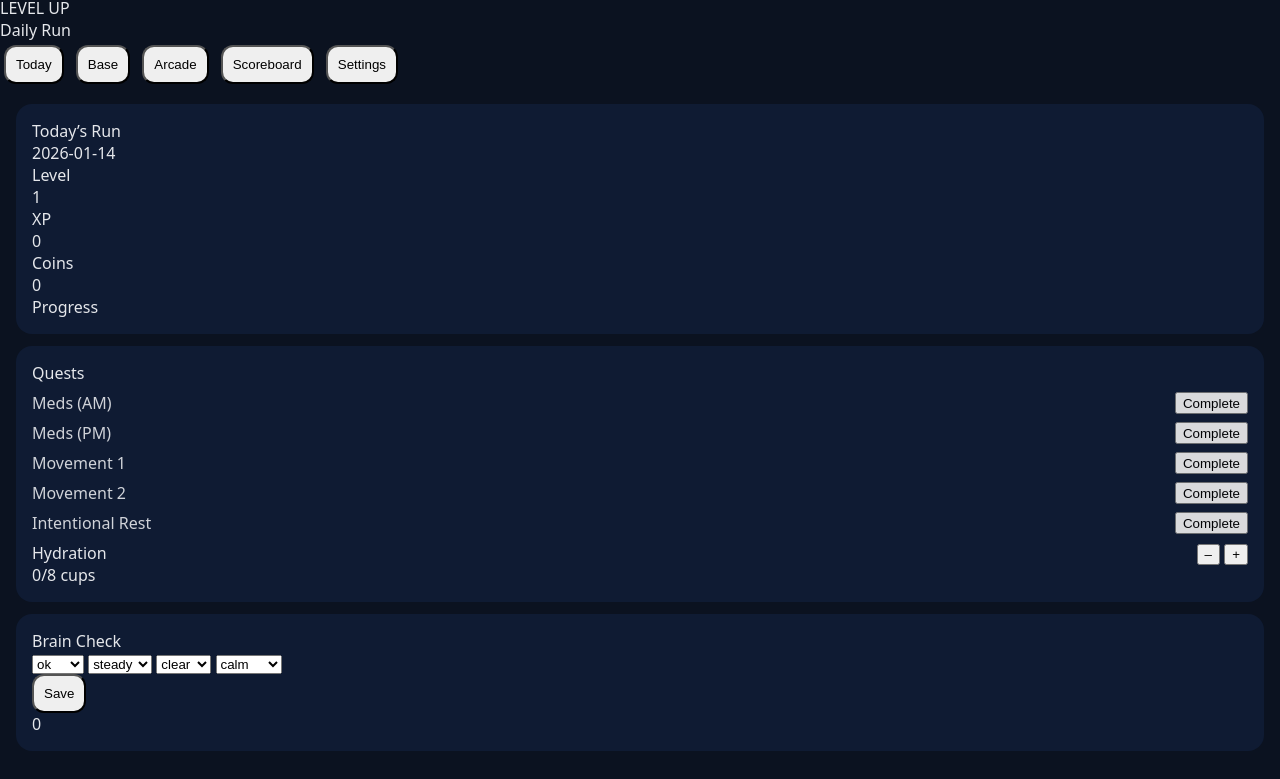
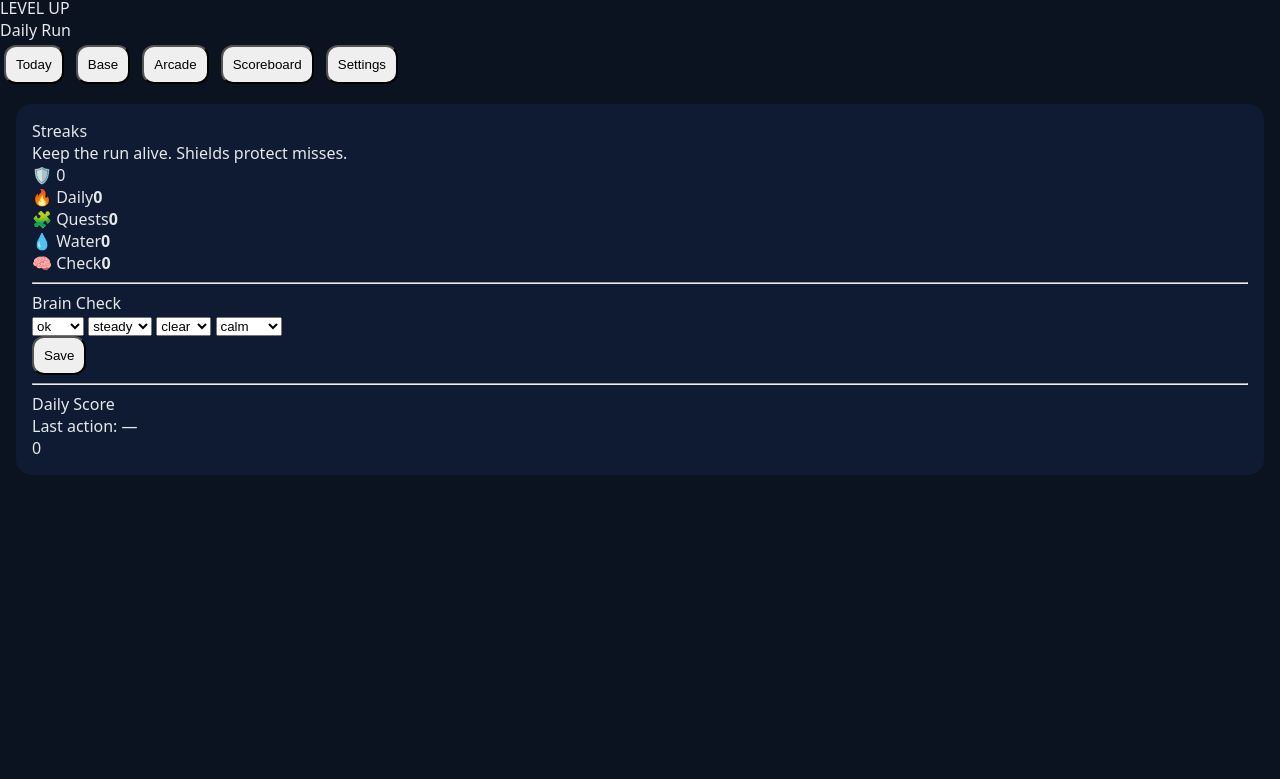
Before and after one commit to mollyelizabeth427/KGK-in2026, a plain HTML site: page index.html in a window 1280 px wide. Shown: the part 25-804 px from the top of the page. Drawn offline with Linux system fonts and the light colour scheme.

Commit message:
Update index.html

```diff
--- a/index.html
+++ b/index.html
@@ -30,50 +30,24 @@
   <main class="container">
 
     <!-- TODAY -->
-    <section class="view" id="view-today">
 <div class="panel">
   <div class="row">
     <div>
-            <div class="h1">Today’s Run</div>
-            <div class="muted" id="todayDate"></div>
+      <div class="h2">Streaks</div>
+      <div class="muted small">Keep the run alive. Shields protect misses.</div>
     </div>
-          <div class="stats">
-            <div class="stat"><div class="label">Level</div><div class="value" id="levelVal">1</div></div>
-            <div class="stat"><div class="label">XP</div><div class="value" id="xpVal">0</div></div>
-            <div class="stat"><div class="label">Coins</div><div class="value" id="coinsVal">0</div></div>
-          </div>
+    <div class="muted small">🛡️ <span id="shieldCount">0</span></div>
   </div>
 
-        <div class="progress-wrap">
-          <div class="muted small">Progress</div>
-          <div class="progress"><div class="progress-bar" id="xpBar"></div></div>
-          <div class="muted small" id="xpHint"></div>
-        </div>
+  <div class="streak-grid">
+    <div class="streak-pill"><span>🔥 Daily</span><b id="stDaily">0</b></div>
+    <div class="streak-pill"><span>🧩 Quests</span><b id="stQuests">0</b></div>
+    <div class="streak-pill"><span>💧 Water</span><b id="stWater">0</b></div>
+    <div class="streak-pill"><span>🧠 Check</span><b id="stCheck">0</b></div>
   </div>
 
-      <div class="grid-2">
-        <div class="panel">
-          <div class="h2">Quests</div>
+  <hr class="sep" />
 
-          <div class="quest" data-quest="medsAM"><div><div class="qtitle">Meds (AM)</div></div><button class="qbtn">Complete</button></div>
-          <div class="quest" data-quest="medsPM"><div><div class="qtitle">Meds (PM)</div></div><button class="qbtn">Complete</button></div>
-          <div class="quest" data-quest="move1"><div><div class="qtitle">Movement 1</div></div><button class="qbtn">Complete</button></div>
-          <div class="quest" data-quest="move2"><div><div class="qtitle">Movement 2</div></div><button class="qbtn">Complete</button></div>
-          <div class="quest" data-quest="rest"><div><div class="qtitle">Intentional Rest</div></div><button class="qbtn">Complete</button></div>
-
-          <div class="quest hyd" data-quest="water">
-            <div>
-              <div class="qtitle">Hydration</div>
-              <div class="qsub"><span id="waterCount">0</span>/<span id="waterGoal">8</span> cups</div>
-            </div>
-            <div class="water-controls">
-              <button class="mini" data-action="waterMinus">–</button>
-              <button class="mini" data-action="waterPlus">+</button>
-            </div>
-          </div>
-        </div>
-
-        <div class="panel">
   <div class="h2">Brain Check</div>
   <div class="check-grid">
     <select id="energy"><option>low</option><option selected>ok</option><option>good</option></select>
@@ -82,7 +56,18 @@
     <select id="mood"><option>irritable</option><option selected>calm</option></select>
   </div>
   <button class="primary mt" id="saveCheck">Save</button>
-          <div class="big mt" id="dailyScore">0</div>
+
+  <hr class="sep" />
+
+  <div class="row">
+    <div>
+      <div class="h2">Daily Score</div>
+      <div class="muted small" id="lastAction">Last action: —</div>
+    </div>
+    <div class="big" id="dailyScore">0</div>
+  </div>
+</div>
+
         </div>
       </div>
     </section>
@@ -133,6 +118,7 @@
 
   </main>
 
+<div id="toast" class="toast hidden"></div>
   <script src="app.js"></script>
   <script>
     if ("serviceWorker" in navigator) {
```
Lines whose indentation alone changed are shown as unchanged.
